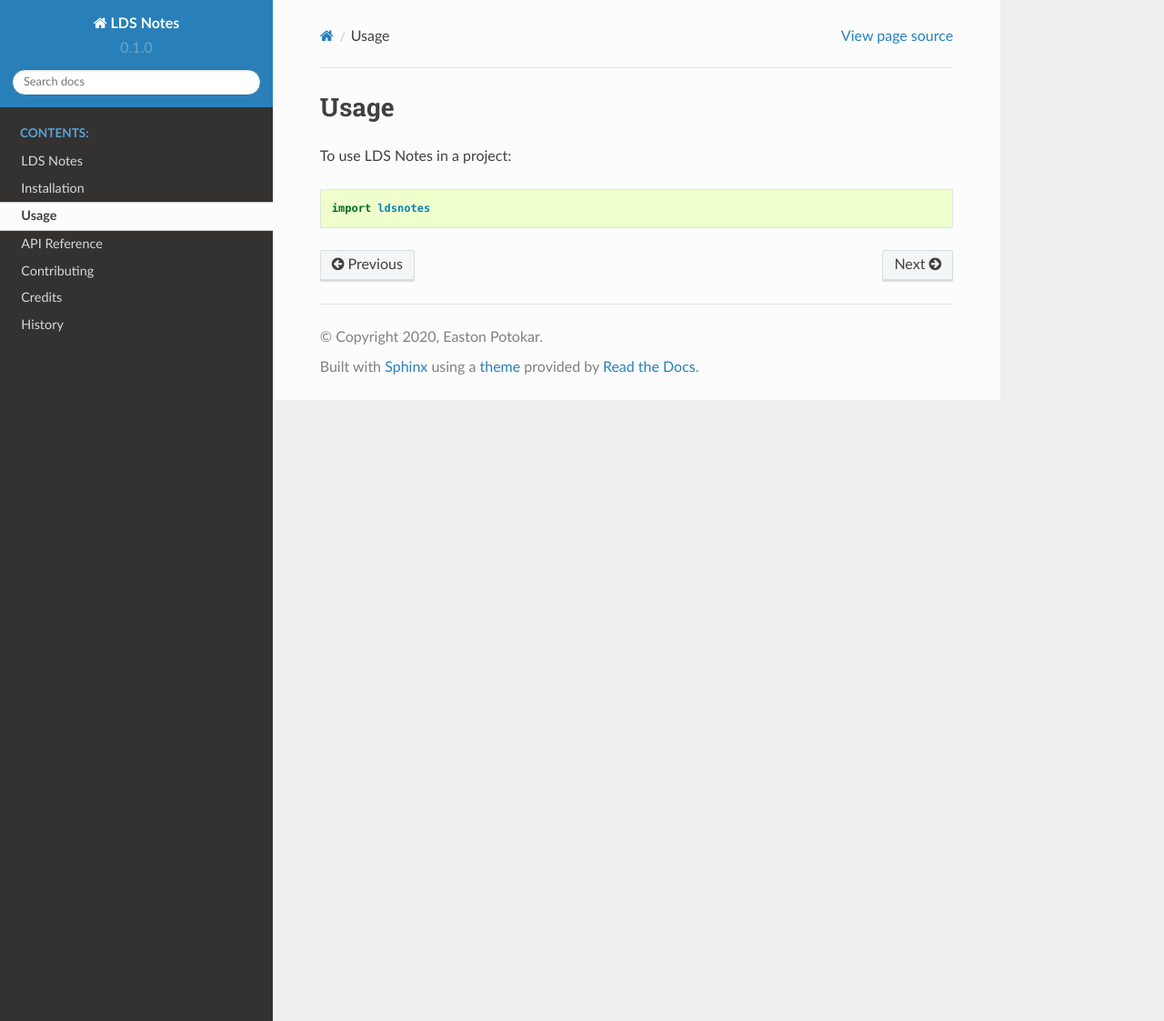
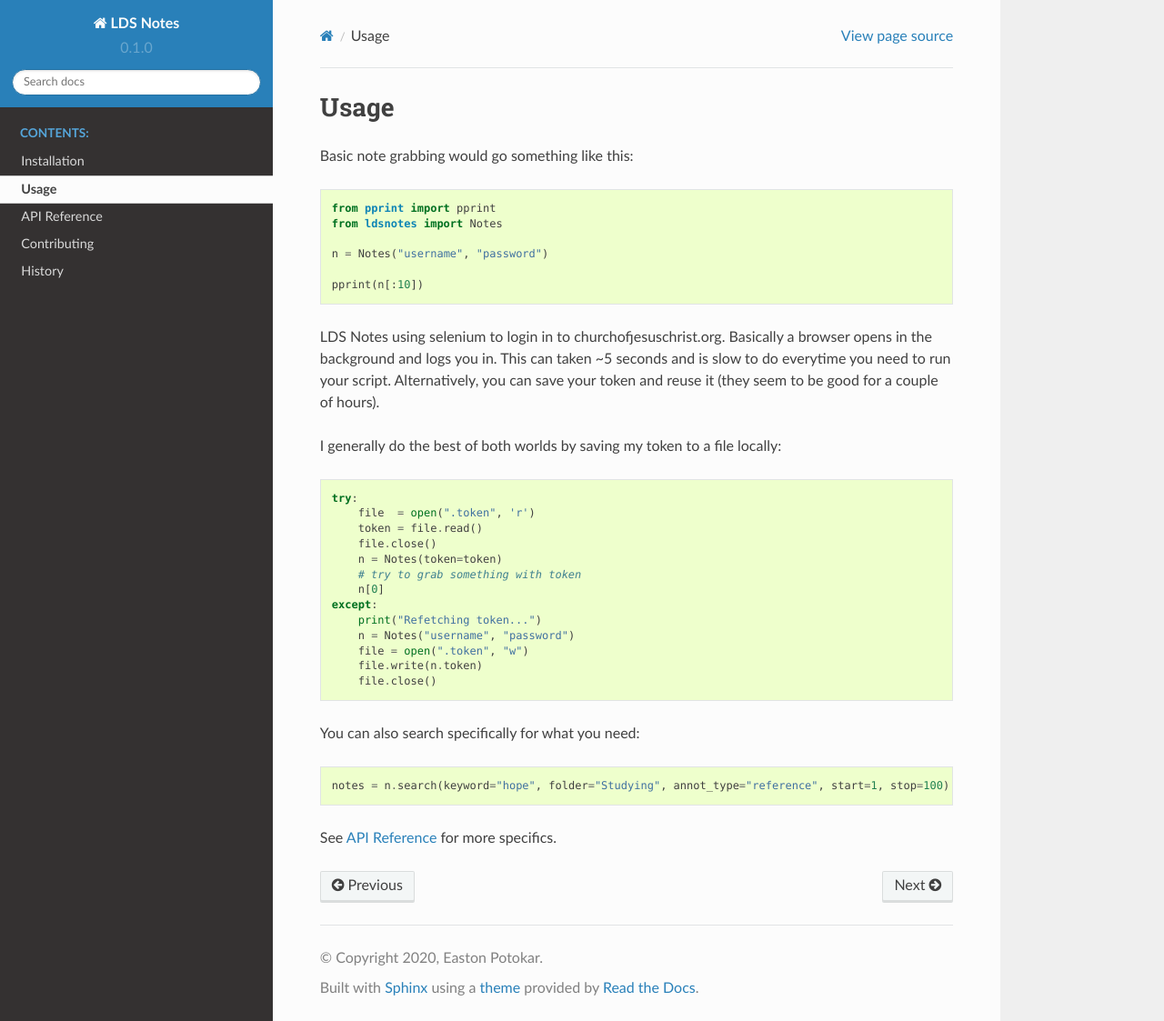
Before and after one commit to contagon/ldsnotes, a Sphinx documentation site: the page built from docs/usage.rst, in a window 1280 px wide and 1123 px high. Shown: the whole window at 91% size. Built offline with Sphinx 7.4.7 and the Read the Docs theme 2.0.0, drawn with Linux system fonts in a browser that asks for light colours.

Commit message:
Finished up documentation/small example

```diff
--- a/HISTORY.rst
+++ b/HISTORY.rst
@@ -2,7 +2,7 @@
 History
 =======
 
-0.1.0 (2020-12-20)
+0.1.0 (2020-22-20)
 ------------------
 
 * First release on PyPI.
--- a/docs/authors.rst
+++ /dev/null
@@ -1 +0,0 @@
-.. include:: ../AUTHORS.rst
--- a/docs/index.rst
+++ b/docs/index.rst
@@ -1,16 +1,13 @@
-Welcome to LDS Notes's documentation!
-======================================
+.. include:: ../README.rst
 
 .. toctree::
    :maxdepth: 2
    :caption: Contents:
 
-   readme
    installation
    usage
    modules
    contributing
-   authors
    history
 
 Indices and tables
--- a/docs/modules.rst
+++ b/docs/modules.rst
@@ -1,3 +1,4 @@
+.. _api:
 =============
 API Reference
 =============
--- a/docs/readme.rst
+++ /dev/null
@@ -1 +0,0 @@
-.. include:: ../README.rst
--- a/docs/usage.rst
+++ b/docs/usage.rst
@@ -2,6 +2,38 @@
 Usage
 =====
 
-To use LDS Notes in a project::
+Basic note grabbing would go something like this::
 
-    import ldsnotes
+    from pprint import pprint
+    from ldsnotes import Notes
+
+    n = Notes("username", "password")
+
+    pprint(n[:10])
+
+LDS Notes using selenium to login in to churchofjesuschrist.org. Basically
+a browser opens in the background and logs you in. This can taken ~5 seconds
+and is slow to do everytime you need to run your script. Alternatively, you can save
+your token and reuse it (they seem to be good for a couple of hours).
+
+I generally do the best of both worlds by saving my token to a file locally::
+
+    try:
+        file  = open(".token", 'r')
+        token = file.read()
+        file.close()
+        n = Notes(token=token)
+        # try to grab something with token
+        n[0]
+    except:
+        print("Refetching token...")
+        n = Notes("username", "password")
+        file = open(".token", "w")
+        file.write(n.token)
+        file.close()
+
+You can also search specifically for what you need::
+
+    notes = n.search(keyword="hope", folder="Studying", annot_type="reference", start=1, stop=100)
+
+See :ref:`API Reference <api>` for more specifics.
```
Also changed, not shown: AUTHORS.rst (deleted, +0 -13 lines), README.rst (+16 -3 lines), 2 other files.
